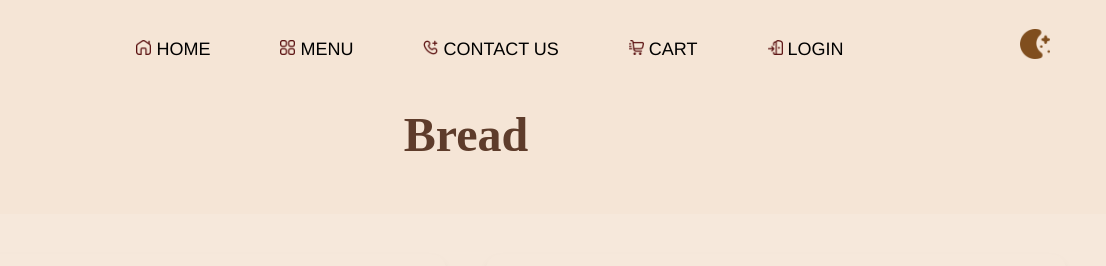
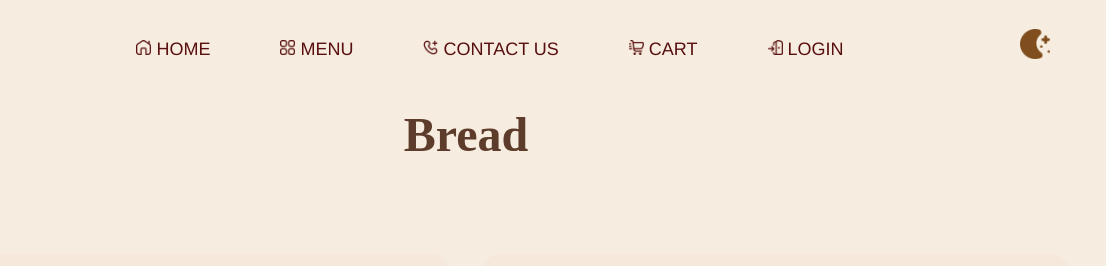
Before and after one commit to Joe0mran/Bakery, a plain HTML site: page bread.html in a window 1280 px wide. Shown: the top 266 px of the page, 174-1280 px from the left. Drawn offline with Linux system fonts and the light colour scheme.

Commit message:
Update breadd.css

```diff
--- a/breadd.css
+++ b/breadd.css
@@ -1,19 +1,34 @@
+
 body{
   margin: 0 ;
-  background-color:rgb(246, 232, 219);
+  background-color: var(--backg-color);
   border-radius: 20px;
 }
 
 
 header{
   padding: 20px;
-  background-color: rgb(245, 229, 214) ;
+  background-color: var(--backg-color) ;
   text-align: center;
   font-family:'Lucida Handwriting';
   font-size:x-large ;
 
 }
 
+:root {
+  --backg-color: rgb(246,236,223) ;
+  --nav-bgcolor: rgb(244,231,215) ;
+  --button-bg: #E8D7C2 ;
+  --button-text: #5C4033 ;
+  --nav-text: rgb(89,15,15) ;
+}
+body.dark{
+  --backg-color: #1e1e1e ;
+  --nav-bgcolor: #2b2b2b ;
+  --button-bg: rgb(64,58,48,0.9) ;
+  --button-text: #ffffff ;
+  --nav-text: #f5f5f5 ;
+}
 
 .navbar {
   background-color: var(--navbgcolor);
```
